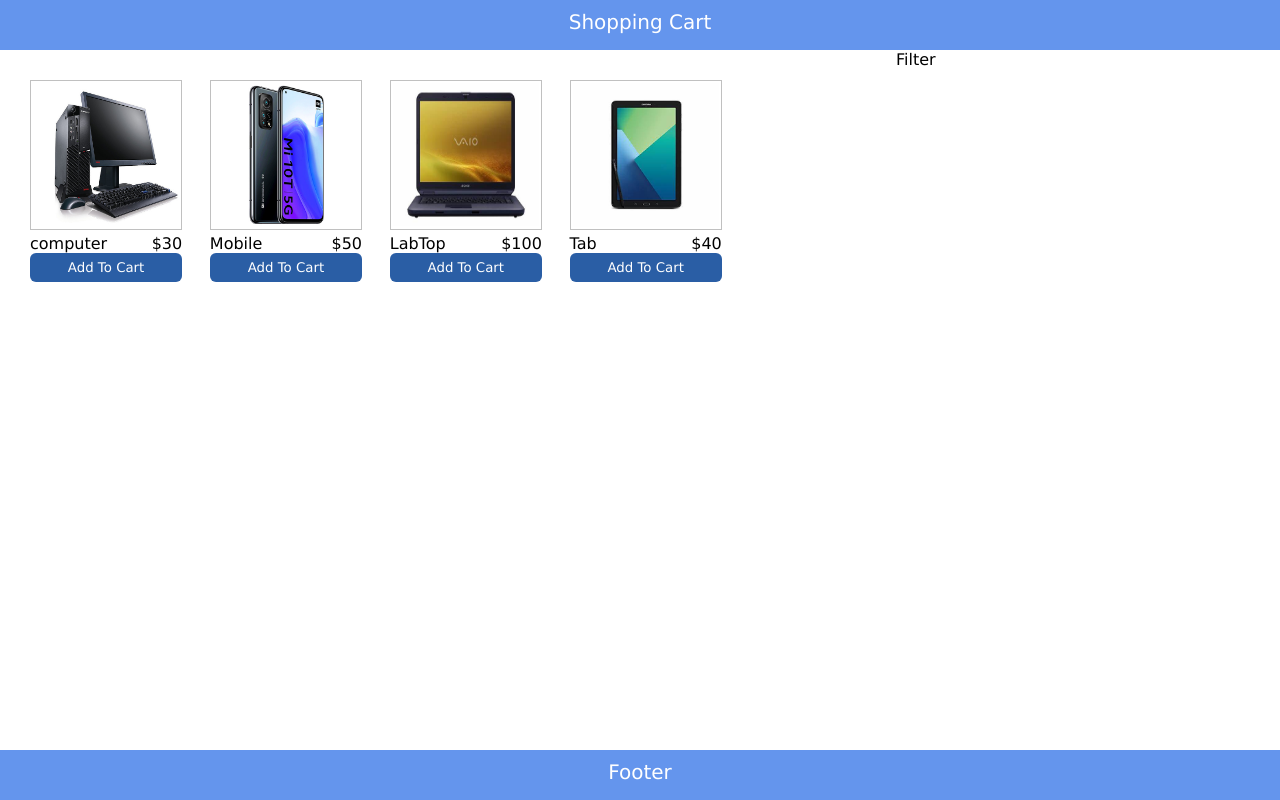
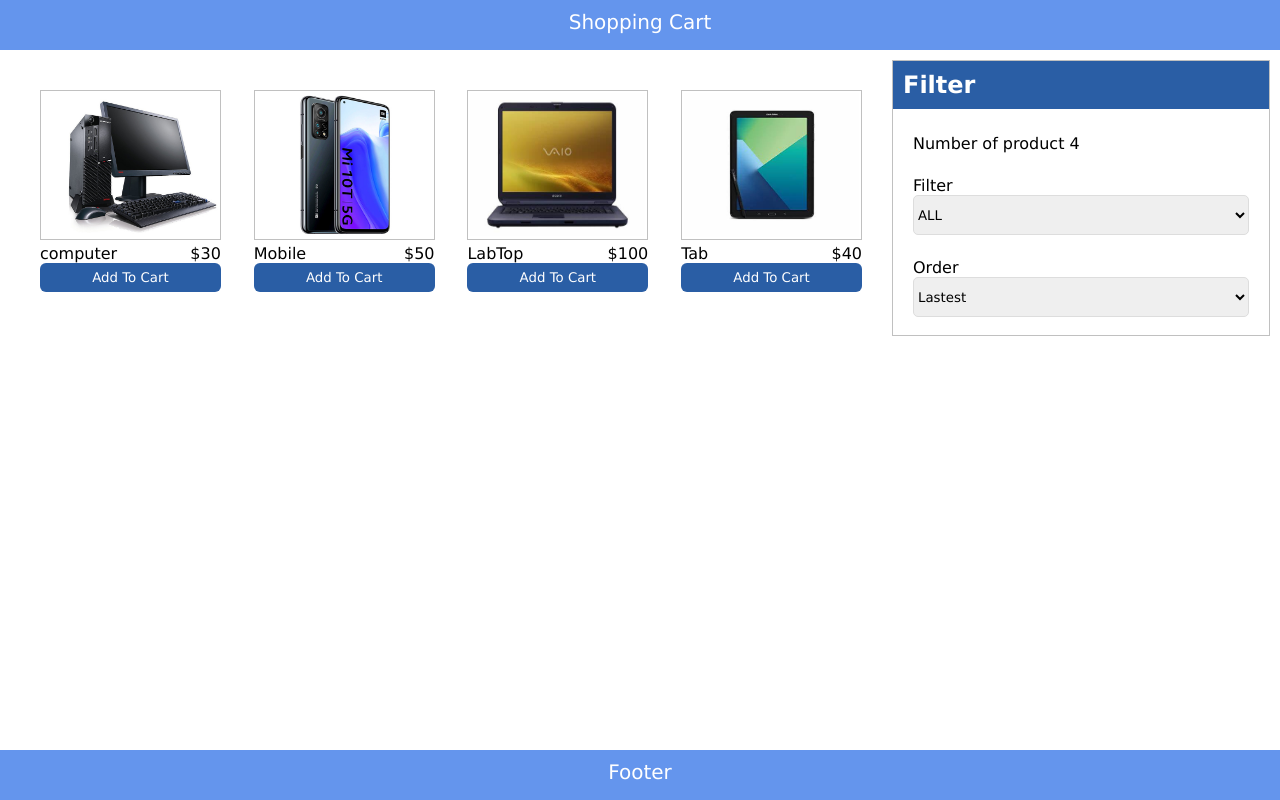
Before and after one commit to MohammedAhmmeed/webshoppingg, a React (Create React App) app in the folder Client/: page / in a window 1280 px wide. Built offline with nearby package versions, Linux system fonts and the light colour scheme.

Commit message:
filter-com

```diff
--- a/Client/src/App.js
+++ b/Client/src/App.js
@@ -1,8 +1,10 @@
 import React , {useState} from "react";
+import Filter from "./Components/Filter/Filter";
 import Footer from "./Components/Footer/Footer";
 import Headar from "./Components/headar/Headar";
 import Products from "./Components/Products/Products";
 import data from "./data.json"
+import './index.css'
 
 
 function App() {
@@ -14,8 +16,8 @@ function App() {
 <Headar />
  <main>
   <div className="wrapper" >
-<Products products={products}/>
-    <div className="filter">Filter</div>
+  <Products className="product" products={products}/>
+   <Filter className="filer" />
   </div>
  </main>
 <Footer />
--- /dev/null
+++ b/Client/src/Components/Filter/Filter.js
@@ -0,0 +1,32 @@
+import React from 'react'
+import '../../css/Filter/Filter.css'
+ function Filter(props) {
+  return (
+    <div className='filter-wrapper'>
+        <h2 className='filter-title'> Filter </h2>
+        <div className='num-of-product'>Number of product 4</div>
+        <div className='filter-by-size'>
+            <span>Filter</span>
+            <select className='filter-select'>
+                <option value="ALL">ALL</option>
+                <option value="XS">XS</option>
+                <option value="S">S</option>
+                <option value="M">M</option>
+                <option value="L">L</option>
+                <option value="XL">XL</option>
+                <option value="XXL">XXL</option>
+            </select>
+        </div>
+        <div className='filter-by-size'>
+            <span>Order</span>
+            <select className='filter-select'>
+                <option value="lastest">Lastest</option>
+                <option value="lower">Lower</option>
+                <option value="highest">Highest</option>
+            </select>
+        </div>
+
+    </div>
+  )
+}
+export default Filter;
--- /dev/null
+++ b/Client/src/Components/Filter/Filter.scss
@@ -0,0 +1,27 @@
+.filter-wrapper{
+    background-color: white;
+    border: 1px solid #c0c0c0;
+    display: flex;
+    width: 30%;
+    flex-direction: column;
+
+    .filter-title{
+        background-color: #2a5ea5;
+        padding: 10px;
+        color: #fff;
+        margin-bottom: 20px;
+    }
+
+    > div {
+        padding: 5px 20px;
+        margin-bottom: 13px;
+    }
+
+    select {
+        display: block;
+        height: 40px;
+        border: 1px solid #ddd;
+        width: 100%;
+        border-radius: 5px;
+    }
+}
--- a/Client/src/Components/Products/Products.scss
+++ b/Client/src/Components/Products/Products.scss
@@ -1,6 +1,7 @@
 .products-wrapper{
     padding: 30px;
     display: flex;
+    width: 70%;
 justify-content: space-between;
 
 .product-item{
--- /dev/null
+++ b/Client/src/css/Filter/Filter.css
@@ -0,0 +1,24 @@
+.filter-wrapper {
+  background-color: white;
+  border: 1px solid #c0c0c0;
+  display: flex;
+  width: 30%;
+  flex-direction: column;
+}
+.filter-wrapper .filter-title {
+  background-color: #2a5ea5;
+  padding: 10px;
+  color: #fff;
+  margin-bottom: 20px;
+}
+.filter-wrapper > div {
+  padding: 5px 20px;
+  margin-bottom: 13px;
+}
+.filter-wrapper select {
+  display: block;
+  height: 40px;
+  border: 1px solid #ddd;
+  width: 100%;
+  border-radius: 5px;
+}
--- a/Client/src/css/Products/Products.css
+++ b/Client/src/css/Products/Products.css
@@ -1,6 +1,7 @@
 .products-wrapper {
   padding: 30px;
   display: flex;
+  width: 70%;
   justify-content: space-between;
 }
 .products-wrapper .product-item {
--- a/Client/src/index.css
+++ b/Client/src/index.css
@@ -28,10 +28,11 @@ main {
 .wrapper {
   display: flex;
   justify-content: space-between;
+  padding: 10px;
 }
 
 .wrapper .product {
-  width: 68%;
+  width: 70%;
 }
 
 .wrapper .filter {
--- a/Client/src/index.scss
+++ /dev/null
@@ -1,5 +0,0 @@
-$color: red;
-
-p{
-    color: $color;
-}
```
Also changed, not shown: Client/gulpfile.js (added, +14 -0 lines), Client/src/App.css (deleted, +0 -38 lines), Client/src/reportWebVitals.js (deleted, +0 -13 lines), Client/src/setupTests.js (deleted, +0 -5 lines), 1 other file (tests, documents, lock files or other folders).
